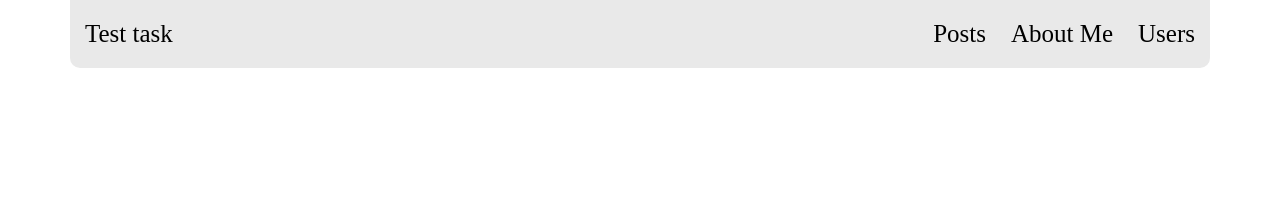
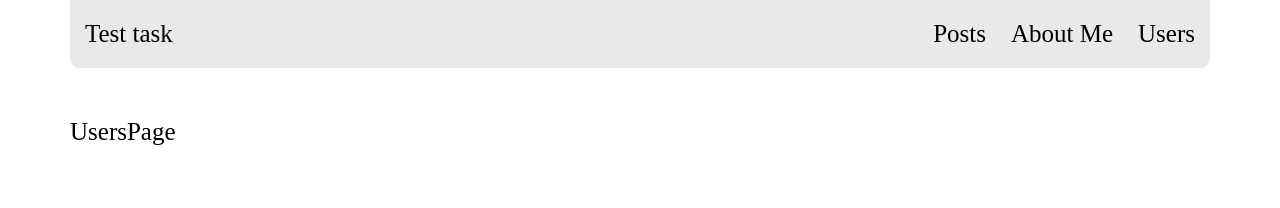
Before and after one commit to BolotnikovMS/test-task-react, a React (Vite) app: page /users in a window 1280 px wide. Shown: the top 208 px of the page. Built offline with nearby package versions, Linux system fonts and the light colour scheme.

Commit message:
Добавлен роут

```diff
--- a/src/components/routing/Router.tsx
+++ b/src/components/routing/Router.tsx
@@ -4,6 +4,7 @@ import { BrowserRouter, Route, Routes } from 'react-router-dom'
 import { Header } from '../header/Header'
 import { PostsPage } from '../../views/Posts/PostsPage'
 import { UserInfoPage } from '../../views/Users/UserInfoPage'
+import { UsersPage } from '../../views/Users/UsersPage'
 
 export const Router = () => {
   return (
@@ -12,6 +13,7 @@ export const Router = () => {
       <Routes>
         <Route element={<PostsPage />} path='/' />
         <Route element={<UserInfoPage />} path='/users/:id' />
+        <Route element={<UsersPage />} path='/users' />
       </Routes>
     </BrowserRouter>
   )
```
